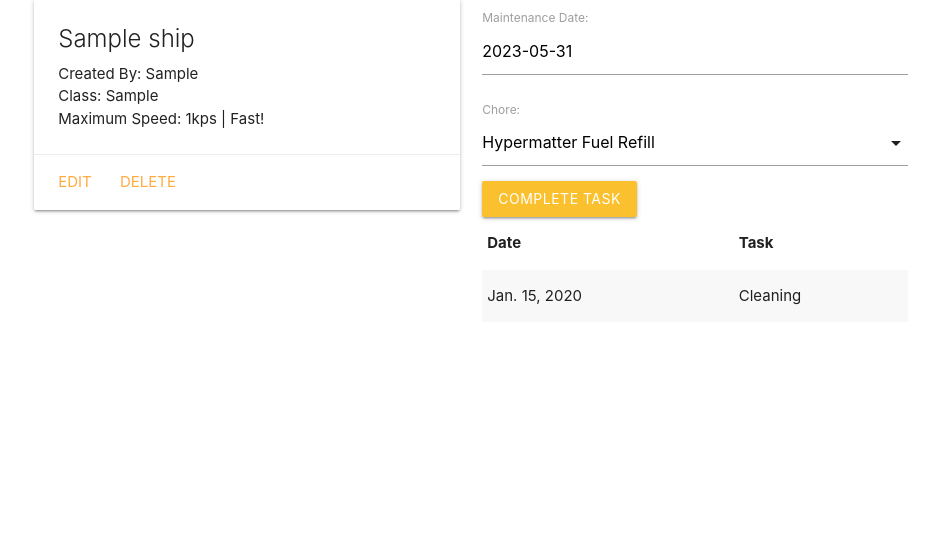
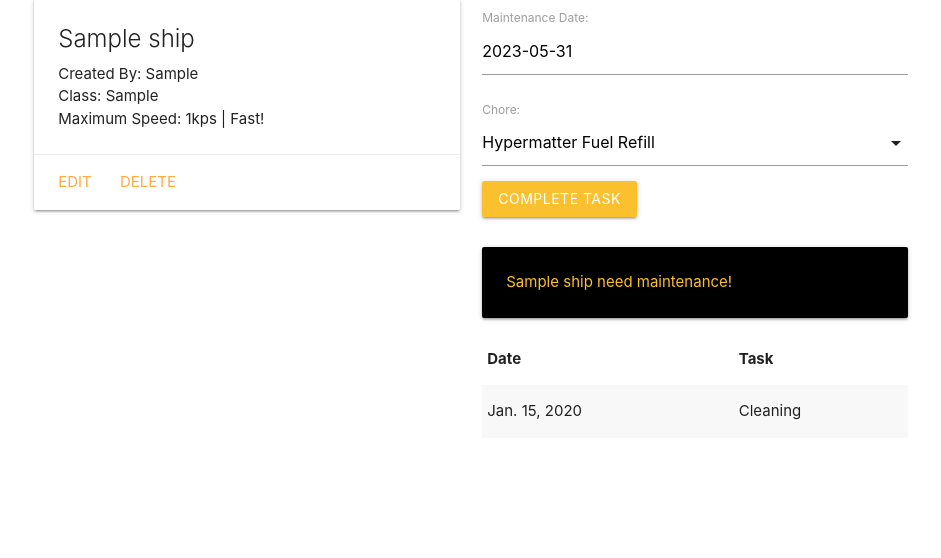
Before and after one commit to danielamansolino/Star-Wars-Ship-Collector, a Django app: page /ships/1/ in a window 1280 px wide. Shown: the part 209-767 px from the top of the page, without its empty margins (169-1110 px from the left). Run offline with Django 4.2, Linux system fonts and the light colour scheme; tables that the repository leaves empty hold one stand-in row (values such as "Sample post"); some web fonts are replaced.

Commit message:
Costume method to check status complete

```diff
--- a/main_app/models.py
+++ b/main_app/models.py
@@ -1,5 +1,6 @@
 from django.db import models
 from django.urls import reverse
+from datetime import date
 
 CHORES = (
     ('C', 'Cleaning'),
@@ -21,6 +22,9 @@ class Ship(models.Model):
     def get_absolute_url(self):
         return reverse('detail', kwargs={'ship_id': self.id})
 
+    def task_for_today(self):
+        return self.maintenance_set.filter(date=date.today()).count() >= len(CHORES)
+
 class Maintenance(models.Model):
     date = models.DateField('Maintenance Date')
     chore = models.CharField(
--- a/main_app/templates/ships/detail.html
+++ b/main_app/templates/ships/detail.html
@@ -28,6 +28,12 @@
             {{ maintenance_form.as_p }}
             <input type="submit" class="btn yellow darken-2" value="Complete Task">
         </form>
+        <br>
+        {% if ship.task_for_today %}
+            <div class="card-panel yellow-text text-darken-2 black center-aling">{{ship.name}} has completed maintenance for today</div>
+        {% else %}
+        <div class="card-panel yellow-text text-darken-2 black center-aling">{{ship.name}} need maintenance!</div>
+        {% endif %}
         <table class="striped">
           <thead>
             <tr><th>Date</th><th>Task</th></tr>
```
